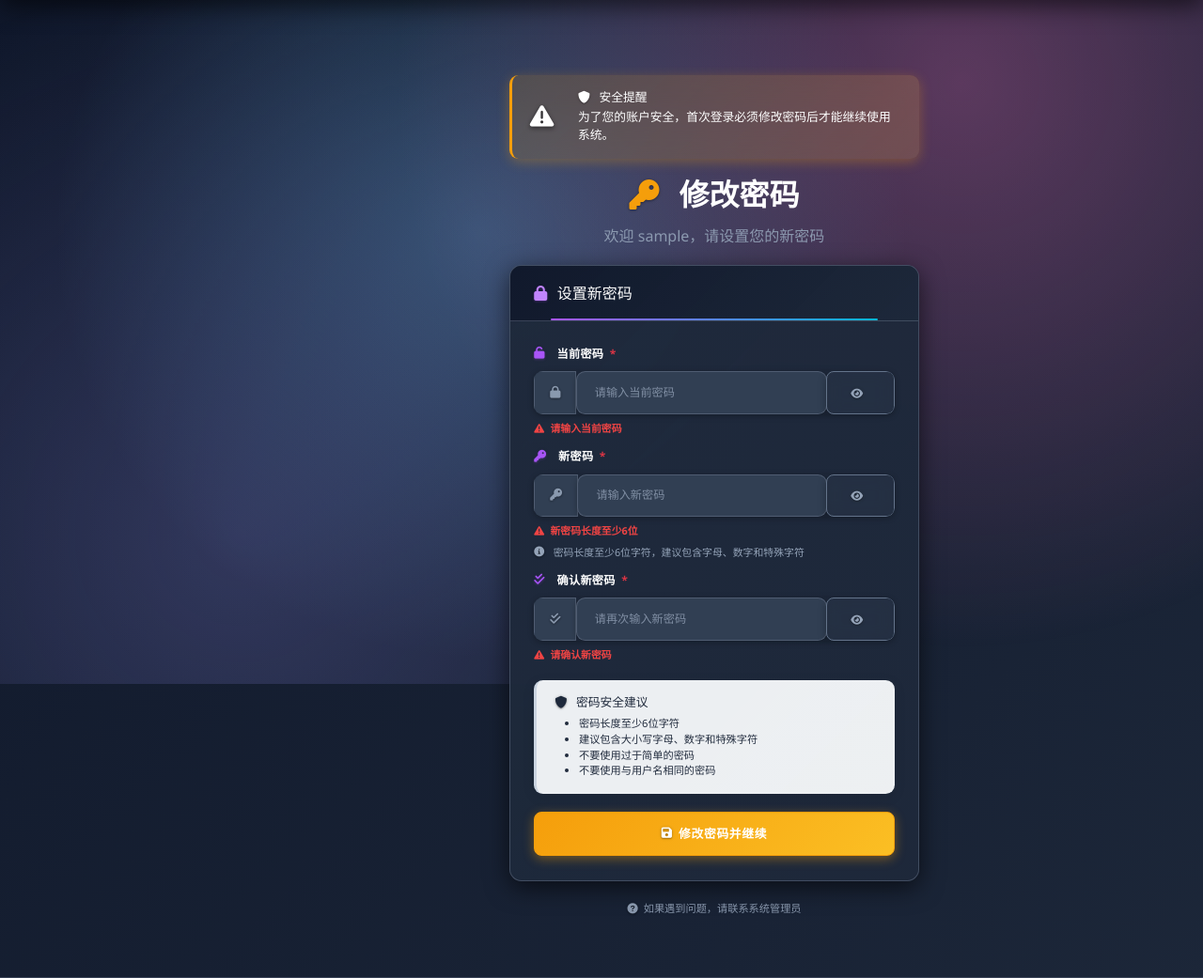
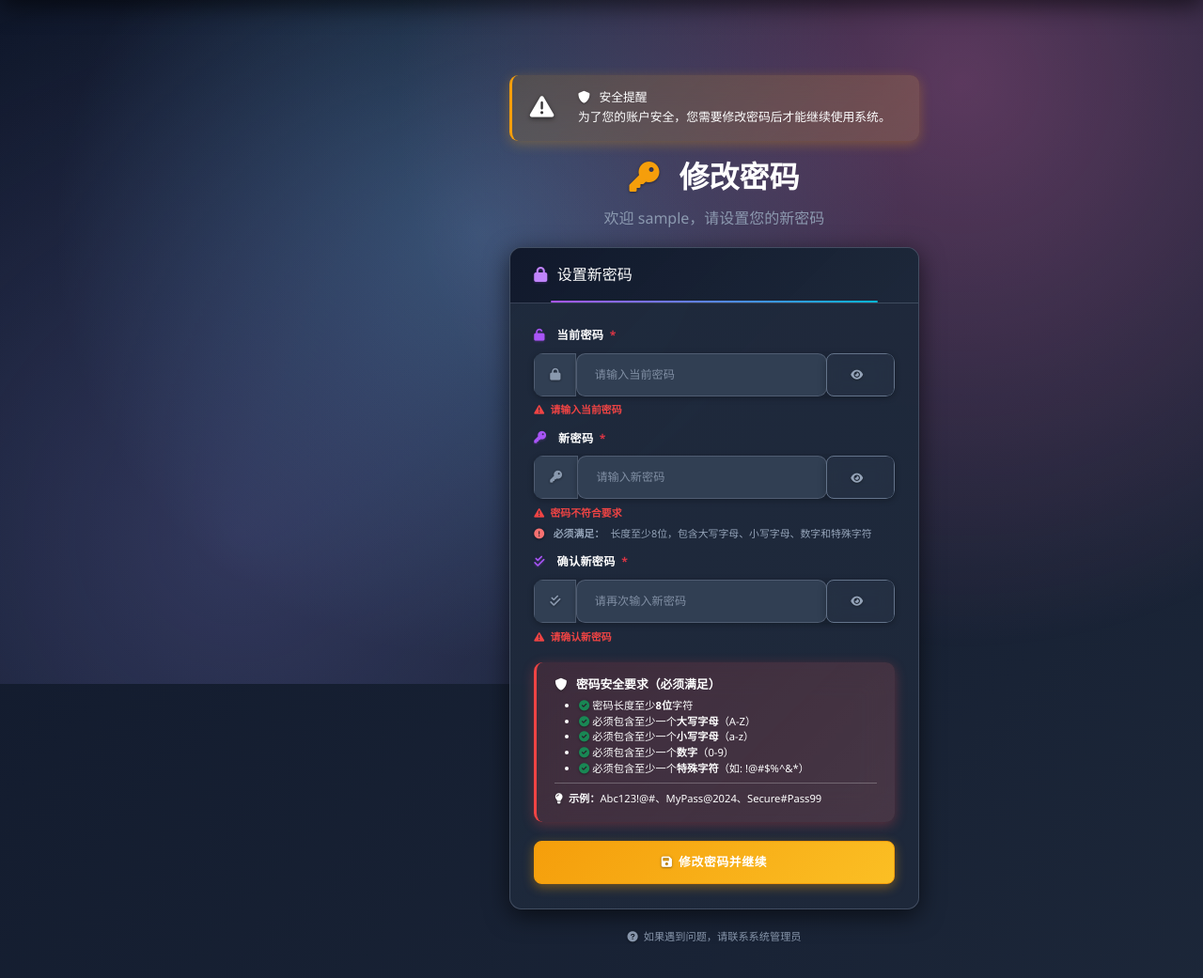
Before and after one commit to NUDTTAN91/TG-EDU, a Flask app: page /auth/force-change-password in a window 1280 px wide. Shown: the part 72-1113 px from the top of the page at 94% size. Run offline with Flask 3, Linux system fonts and the light colour scheme; the visitor is signed in with stand-in values (Sample User, id 1); data that the repository does not hold is empty; parts of the project's set-up code (start-up, migrations or seed data) failed here and were passed over; some libraries are stand-ins or nearby versions.

Commit message:
修复初始密码修改BUG

```diff
--- a/app/routes/admin.py
+++ b/app/routes/admin.py
@@ -99,6 +99,10 @@ def teacher_dashboard():
     """教师仪表板"""
     from flask import request
 
+    # 检查是否需要强制修改密码
+    if current_user.must_change_password:
+        return redirect(url_for('auth.force_change_password'))
+
     # 获取班级筛选参数
     class_filter = request.args.get('class_id', type=int)
 
--- a/app/routes/auth.py
+++ b/app/routes/auth.py
@@ -32,9 +32,9 @@ def login():
                 result='success'
             )
 
-            # 检查是否需要强制修改密码
+            # 检查是否需要强制修改密码（非超级管理员且标记为必须修改）
             if user.must_change_password and not user.is_super_admin:
-                flash('您是首次登录，必须修改密码后才能继续使用系统')
+                flash('您需要修改密码后才能继续使用系统')
                 return redirect(url_for('auth.force_change_password'))
 
             # 根据角色重定向
@@ -74,6 +74,8 @@ def logout():
 @login_required
 def force_change_password():
     """强制修改密码"""
+    # 检查是否需要强制修改密码
+    # 如果不需要修改或者是超级管理员，则直接跳转到仪表板
     if not current_user.must_change_password or current_user.is_super_admin:
         if current_user.is_super_admin:
             return redirect(url_for('admin.super_admin_dashboard'))
@@ -87,25 +89,38 @@ def force_change_password():
         new_password = request.form['new_password']
         confirm_password = request.form['confirm_password']
 
+        # 验证当前密码
         if not current_user.check_password(current_password):
             flash('当前密码错误')
             return render_template('force_change_password.html')
 
-        if len(new_password) < 6:
-            flash('新密码长度至少6位')
-            return render_template('force_change_password.html')
-
+        # 验证两次输入是否一致
         if new_password != confirm_password:
             flash('两次输入的新密码不一致')
             return render_template('force_change_password.html')
 
+        # 验证是否与当前密码相同
         if new_password == current_password:
             flash('新密码不能与当前密码相同')
             return render_template('force_change_password.html')
 
+        # 验证密码强度（大小写字母+数字+特殊字符，8位以上）
+        is_valid, error_msg = User.validate_password_strength(new_password)
+        if not is_valid:
+            flash(error_msg)
+            return render_template('force_change_password.html')
+
+        # 修改密码
         current_user.set_password(new_password)
         current_user.must_change_password = False
         db.session.commit()
+
+        # 记录修改密码日志
+        LogService.log_operation(
+            operation_type='change_password',
+            operation_desc=f'用户 {current_user.username} ({current_user.real_name}) 修改密码',
+            result='success'
+        )
 
         flash('密码修改成功，欢迎使用系统！')
 
--- a/app/routes/student.py
+++ b/app/routes/student.py
@@ -1,5 +1,5 @@
 """学生相关路由"""
-from flask import Blueprint, render_template
+from flask import Blueprint, render_template, redirect, url_for
 from flask_login import login_required, current_user
 from sqlalchemy import or_
 from app.models import Assignment, Submission, UserRole, AssignmentGrade, MakeupRequest
@@ -15,6 +15,10 @@ bp = Blueprint('student', __name__, url_prefix='/student')
 @require_role(UserRole.STUDENT)
 def dashboard():
     """学生仪表板"""
+    # 检查是否需要强制修改密码
+    if current_user.must_change_password:
+        return redirect(url_for('auth.force_change_password'))
+
     # 获取学生所在班级的作业
     student_classes = current_user.classes
     if student_classes:
--- a/app/templates/force_change_password.html
+++ b/app/templates/force_change_password.html
@@ -18,7 +18,7 @@
                             安全提醒
                         </h6>
                         <p class="mb-0">
-                            为了您的账户安全，首次登录必须修改密码后才能继续使用系统。
+                            为了您的账户安全，您需要修改密码后才能继续使用系统。
                         </p>
                     </div>
                 </div>
@@ -87,7 +87,7 @@
                                        id="new_password"
                                        name="new_password"
                                        required
-                                       minlength="6"
+                                       minlength="8"
                                        placeholder="请输入新密码">
                                 <button class="btn btn-outline-secondary"
                                         type="button"
@@ -96,11 +96,18 @@
                                 </button>
                             </div>
                             <div class="invalid-feedback">
-                                新密码长度至少6位
+                                密码不符合要求
                             </div>
-                            <div class="form-text">
-                                <i class="fas fa-info-circle me-1"></i>
-                                密码长度至少6位字符，建议包含字母、数字和特殊字符
+                            <div class="form-text text-danger" style="font-weight: 500;">
+                                <i class="fas fa-exclamation-circle me-1"></i>
+                                <strong>必须满足：</strong>长度至少8位，包含大写字母、小写字母、数字和特殊字符
+                            </div>
+                            <!-- 密码强度指示器 -->
+                            <div class="mt-2" id="passwordStrengthIndicator" style="display: none;">
+                                <div class="progress" style="height: 5px;">
+                                    <div class="progress-bar" id="strengthBar" role="progressbar" style="width: 0%"></div>
+                                </div>
+                                <small id="strengthText" class="form-text"></small>
                             </div>
                         </div>
 
@@ -132,17 +139,23 @@
                         </div>
 
                         <!-- 密码强度提示 -->
-                        <div class="alert alert-light border-0 mb-4">
+                        <div class="alert alert-danger border-0 mb-4">
                             <h6 class="alert-heading">
                                 <i class="fas fa-shield-alt me-2"></i>
-                                密码安全建议
+                                <strong>密码安全要求（必须满足）</strong>
                             </h6>
                             <ul class="mb-0 small">
-                                <li>密码长度至少6位字符</li>
-                                <li>建议包含大小写字母、数字和特殊字符</li>
-                                <li>不要使用过于简单的密码</li>
-                                <li>不要使用与用户名相同的密码</li>
+                                <li><i class="fas fa-check-circle text-success me-1"></i>密码长度至少<strong>8位</strong>字符</li>
+                                <li><i class="fas fa-check-circle text-success me-1"></i>必须包含至少一个<strong>大写字母</strong>（A-Z）</li>
+                                <li><i class="fas fa-check-circle text-success me-1"></i>必须包含至少一个<strong>小写字母</strong>（a-z）</li>
+                                <li><i class="fas fa-check-circle text-success me-1"></i>必须包含至少一个<strong>数字</strong>（0-9）</li>
+                                <li><i class="fas fa-check-circle text-success me-1"></i>必须包含至少一个<strong>特殊字符</strong>（如: !@#$%^&*）</li>
                             </ul>
+                            <hr class="my-2">
+                            <small>
+                                <i class="fas fa-lightbulb me-1"></i>
+                                <strong>示例：</strong>Abc123!@#、MyPass@2024、Secure#Pass99
+                            </small>
                         </div>
 
                         <!-- 提交按钮 -->
@@ -222,6 +235,28 @@ document.addEventListener('DOMContentLoaded', function() {
             newPasswordInput.setCustomValidity('');
         }
 
+        // 验证密码强度（前端验证）
+        const password = newPasswordInput.value;
+        const hasMinLength = password.length >= 8;
+        const hasUpper = /[A-Z]/.test(password);
+        const hasLower = /[a-z]/.test(password);
+        const hasDigit = /[0-9]/.test(password);
+        const hasSpecial = /[^A-Za-z0-9]/.test(password);
+
+        if (!hasMinLength) {
+            newPasswordInput.setCustomValidity('密码长度至少8位');
+        } else if (!hasUpper) {
+            newPasswordInput.setCustomValidity('密码必须包含至少一个大写字母');
+        } else if (!hasLower) {
+            newPasswordInput.setCustomValidity('密码必须包含至少一个小写字母');
+        } else if (!hasDigit) {
+            newPasswordInput.setCustomValidity('密码必须包含至少一个数字');
+        } else if (!hasSpecial) {
+            newPasswordInput.setCustomValidity('密码必须包含至少一个特殊字符');
+        } else {
+            newPasswordInput.setCustomValidity('');
+        }
+
         if (!form.checkValidity()) {
             event.preventDefault();
             event.stopPropagation();
@@ -229,41 +264,58 @@ document.addEventListener('DOMContentLoaded', function() {
         form.classList.add('was-validated');
     }, false);
 
-    // 密码强度指示器（可选）
+    // 密码强度指示器
     newPasswordInput.addEventListener('input', function() {
         const password = this.value;
-        let strength = 0;
+        const indicator = document.getElementById('passwordStrengthIndicator');
+        const strengthBar = document.getElementById('strengthBar');
+        const strengthText = document.getElementById('strengthText');
 
-        if (password.length >= 6) strength++;
-        if (/[a-z]/.test(password)) strength++;
-        if (/[A-Z]/.test(password)) strength++;
-        if (/[0-9]/.test(password)) strength++;
-        if (/[^A-Za-z0-9]/.test(password)) strength++;
-
-        // 可以根据强度显示不同的提示
-        let strengthText = '';
-        let strengthClass = '';
-
-        switch(strength) {
-            case 0:
-            case 1:
-                strengthText = '弱';
-                strengthClass = 'text-danger';
-                break;
-            case 2:
-            case 3:
-                strengthText = '中等';
-                strengthClass = 'text-warning';
-                break;
-            case 4:
-            case 5:
-                strengthText = '强';
-                strengthClass = 'text-success';
-                break;
+        if (password.length === 0) {
+            indicator.style.display = 'none';
+            return;
         }
 
-        // 更新密码强度显示（如果需要的话）
-        // 这里可以添加密码强度显示元素
+        indicator.style.display = 'block';
+
+        // 检查密码强度
+        const hasMinLength = password.length >= 8;
+        const hasUpper = /[A-Z]/.test(password);
+        const hasLower = /[a-z]/.test(password);
+        const hasDigit = /[0-9]/.test(password);
+        const hasSpecial = /[^A-Za-z0-9]/.test(password);
+
+        let strength = 0;
+        let strengthMsg = [];
+
+        if (hasMinLength) strength++; else strengthMsg.push('需要81位以上');
+        if (hasUpper) strength++; else strengthMsg.push('缺大写字母');
+        if (hasLower) strength++; else strengthMsg.push('缺小写字母');
+        if (hasDigit) strength++; else strengthMsg.push('缺数字');
+        if (hasSpecial) strength++; else strengthMsg.push('缺特殊字符');
+
+        // 更新进度条
+        const percentage = (strength / 5) * 100;
+        strengthBar.style.width = percentage + '%';
+
+        // 根据强度设置颜色和提示
+        let strengthClass = '';
+        let strengthLabel = '';
+
+        if (strength === 5) {
+            strengthClass = 'bg-success';
+            strengthLabel = '✔ 密码强度符合要求';
+        } else if (strength >= 3) {
+            strengthClass = 'bg-warning';
+            strengthLabel = '⚠ 密码强度不足：' + strengthMsg.join('、');
+        } else {
+            strengthClass = 'bg-danger';
+            strengthLabel = '✖ 密码太弱：' + strengthMsg.join('、');
+        }
+
+        strengthBar.className = 'progress-bar ' + strengthClass;
+        strengthText.textContent = strengthLabel;
+        strengthText.className = 'form-text ' + strengthClass.replace('bg-', 'text-');
     });
 });
 </script>
```
Also changed, not shown: app/models/user.py (+35 -0 lines), app/routes/user_mgmt.py (+9 -4 lines), migrations/fix_must_change_password.py (added, +56 -0 lines), 1 other file.
